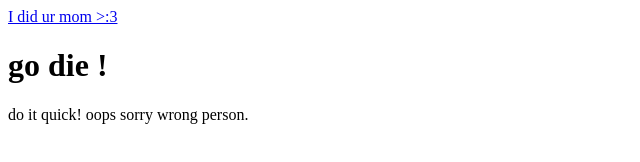
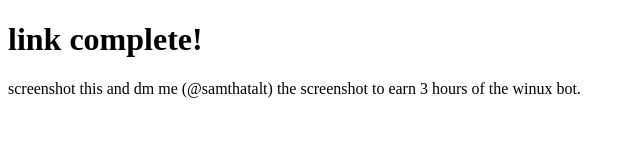
Before and after one commit to Samthatman/Yeet, a plain HTML site: page index.html in a window 1280 px wide. Shown: the whole page, without its empty margins (0-640 px from the left). Drawn offline with Linux system fonts and the light colour scheme.

Commit message:
Update index.html
Link was successful

```diff
--- a/index.html
+++ b/index.html
@@ -2,11 +2,10 @@
 <html>
 <head>
   <meta http-equiv="CONTENT-TYPE" content="text/html; charset=UTF-8">
-  <title>Yeah so i can code html now.</title>
+  <title>Yeah complete..</title>
 </head>
 <body>
-  <a href="https://youtu.be/5t53TcKIlMc?si=HsiVJDZ9gHdbW5lb">I did ur mom >:3</a>
-  <h1> go die !</h1>
-  <p> do it quick! oops sorry wrong person.</p>
+  <h1> link complete!</h1>
+  <p> screenshot this and dm me (@samthatalt) the screenshot to earn 3 hours of the winux bot.</p>
 </body>
 </html>
```
